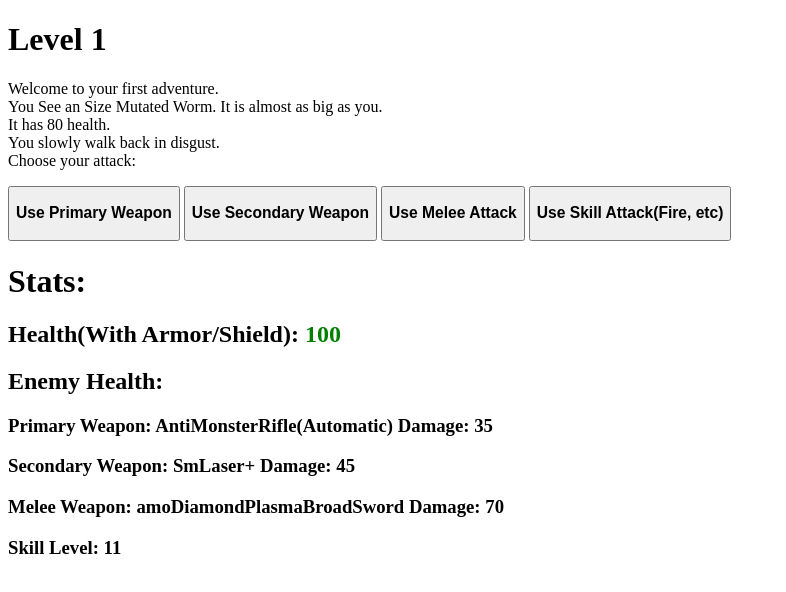
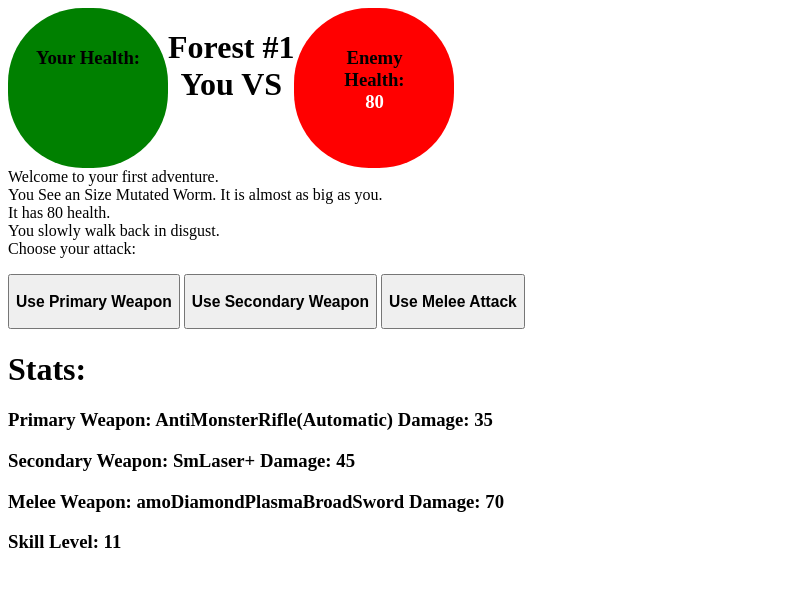
Before and after one commit to x4132/sciRPG, a plain HTML site: page level1.html in a window 1280 px wide. Shown: the whole page, without its empty margins (0-786 px from the left). Drawn offline with Linux system fonts and the light colour scheme.

Commit message:
Update level1.html

```diff
--- a/level1.html
+++ b/level1.html
@@ -7,8 +7,30 @@
         <script type="text/javascript" src="js/level1.js"></script>
     </head>
     <body onload="init()">
-        <h1>Level 1</h1>
-        <p id="data">
+        <!--<button onclick="heal()" class="right"><h2>Heal</h2></button><br> -->
+        <div id="healthgraph">
+        <div id="yourhealth"><h3>Your Health:<br>
+        <span id="health"></span></h3>
+        </div>
+
+        <h1 id="enemyStat">
+          Forest #1
+          <br>
+          You VS <span id="enemy"></span>
+        <br>
+          <span id="action"></span>
+        </h1>
+
+        <div id="enemyBox">
+          <h3>Enemy Health:
+          <br>
+          <span id="enemyHealth"></span></h3>
+        </div>
+        </div>
+
+        <!--Beginning of basic storytelling-->
+        <br><br><br><br><br><br><br><br>
+            <p id="data">
             Welcome to your first adventure. <br>
             You See an Size Mutated Worm. It is almost as big as you.<br>
             It has 80 health.<br>
@@ -18,11 +40,7 @@
         <button id="1" onclick="attack(1)"><h3>Use Primary Weapon</h3></button>
         <button id="2" onclick="attack(2)"><h3>Use Secondary Weapon</h3></button>
         <button id="3" onclick="attack(3)"><h3>Use Melee Attack</h3></button>
-        <button id="4" onclick="attack(4)"><h3>Use Skill Attack(Fire, etc)</h3></button>
-        <p></p>
         <h1>Stats:</h1>
-        <h2>Health(With Armor/Shield): <span id="health">100</span></h2>
-        <h2>Enemy Health: <span id="enemyHealth">0</span></h2>
         <h3>Primary Weapon: <span id="primaryWeapon"></span> Damage: <span id="weapon1Damage"></span></h3>
         <h3>Secondary Weapon: <span id="secondaryWeapon"></span> Damage: <span id="weapon2Damage"></span></h3>
         <h3>Melee Weapon: <span id="meleeWeapon"></span> Damage: <span id="meleeDamage"></span></h3>
```
